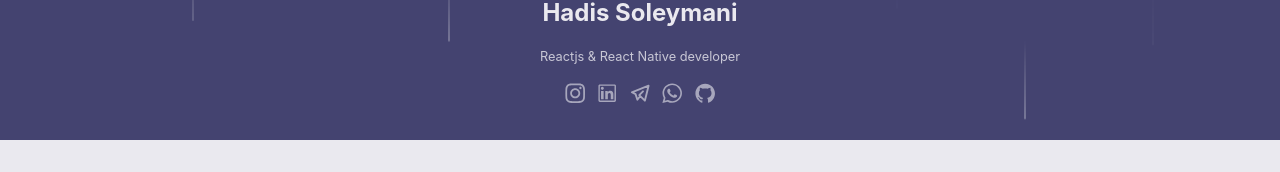
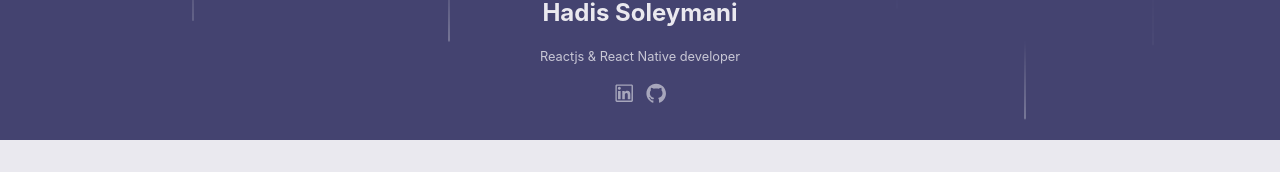
Before and after one commit to hadis-soleymani/myBlog, a Next.js app: page /home in a window 1280 px wide. Shown: the part 340-512 px from the top of the page. Built offline with nearby package versions, Linux system fonts and the light colour scheme; a web font is replaced by a local one.

Commit message:
delet other icons

```diff
--- a/pages/home.js
+++ b/pages/home.js
@@ -29,7 +29,6 @@ export default function Home() {
         <h1>Hadis Soleymani</h1>
         <h3>Reactjs & React Native developer</h3>
         <div className={styles.iconContainer} >
-          <FaInstagram />
           <Link
             href="https://linkedin.com/in/hadis-soleymani-730104203/"
             passHref={true}
@@ -38,8 +37,6 @@ export default function Home() {
               <AiOutlineLinkedin />
             </a>
           </Link>
-          <TbBrandTelegram />
-          <FaWhatsapp />
           <Link href="https://github.com/hadis-soleymani/" passHref={true}>
             <a target="_blank" rel="noreferrer">
               <AiFillGithub />
```
